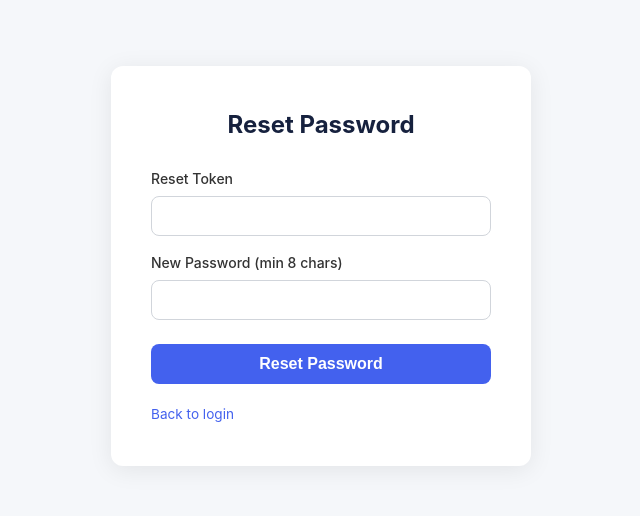
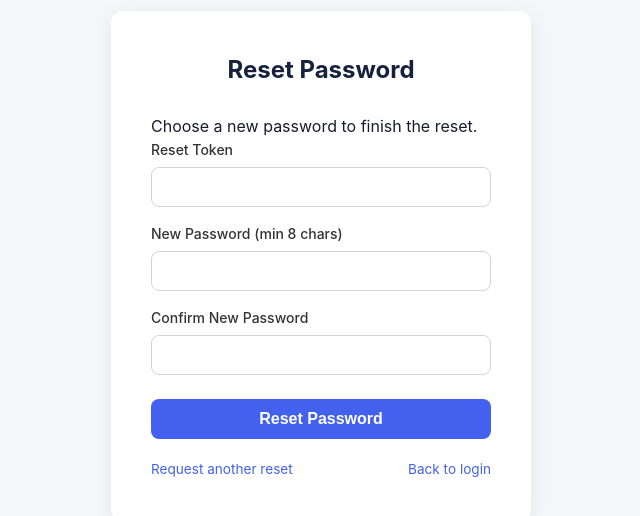
Before and after one commit to M677871/pharmacy-management-system, a React (Vite) app in the folder frontend/: page /auth/reset-password in a window 1280 px wide. Shown: the part 134-650 px from the top of the page, without its empty margins (319-959 px from the left). Built offline with nearby package versions, Linux system fonts and the light colour scheme; no server answers.

Commit message:
Refine frontend reset password components and layout

```diff
--- a/frontend/src/features/auth/pages/ResetPasswordPage.tsx
+++ b/frontend/src/features/auth/pages/ResetPasswordPage.tsx
@@ -1,24 +1,101 @@
-import { useState, type FormEvent } from 'react';
-import { Link, useSearchParams } from 'react-router-dom';
+import { useEffect, useState, type FormEvent } from 'react';
+import { Link, useLocation, useNavigate, useSearchParams } from 'react-router-dom';
+import { AuthLayout } from '../components/AuthLayout';
 import { authService } from '../services/auth.service';
-import { AuthLayout } from '../components/AuthLayout';
+import type { PasswordResetMode } from '../types/auth.types';
+import {
+  clearPasswordResetContext,
+  readPasswordResetContext,
+  type PasswordResetContext,
+} from '../utils/passwordResetContext';
+
+interface ResetPasswordLocationState {
+  resetContext?: PasswordResetContext;
+}
+
+function getInitialResetState(
+  searchParams: URLSearchParams,
+  resetContext: PasswordResetContext | null,
+) {
+  const tokenFromUrl = searchParams.get('token') ?? '';
+  const emailFromUrl = searchParams.get('email') ?? '';
+  const modeFromUrl = searchParams.get('mode');
+  const mode: PasswordResetMode =
+    tokenFromUrl || modeFromUrl === 'link'
+      ? 'link'
+      : modeFromUrl === 'otp' || resetContext?.mode === 'otp'
+        ? 'otp'
+        : 'link';
+
+  return {
+    mode,
+    token: mode === 'link' ? tokenFromUrl : resetContext?.resetCode ?? '',
+    email: emailFromUrl || resetContext?.email || '',
+    message: resetContext?.message ?? '',
+    expiresInMinutes: resetContext?.expiresInMinutes ?? null,
+    helperCode: resetContext?.resetCode ?? '',
+  };
+}
 
 export function ResetPasswordPage() {
+  const navigate = useNavigate();
+  const location = useLocation();
   const [searchParams] = useSearchParams();
-  const [token, setToken] = useState(searchParams.get('token') || '');
+  const locationState = location.state as ResetPasswordLocationState | null;
+  const resetContext = locationState?.resetContext ?? readPasswordResetContext();
+  const initialState = getInitialResetState(searchParams, resetContext);
+  const [mode] = useState<PasswordResetMode>(initialState.mode);
+  const [email, setEmail] = useState(initialState.email);
+  const [token, setToken] = useState('');
   const [newPassword, setNewPassword] = useState('');
-  const [message, setMessage] = useState('');
+  const [confirmPassword, setConfirmPassword] = useState('');
+  const [message, setMessage] = useState(initialState.message);
   const [error, setError] = useState('');
   const [loading, setLoading] = useState(false);
+  const [expiresInMinutes] = useState<number | null>(initialState.expiresInMinutes);
+  const hasTokenFromUrl = Boolean(searchParams.get('token'));
+
+  useEffect(() => {
+    if (mode === 'link' && hasTokenFromUrl) {
+      clearPasswordResetContext();
+    }
+  }, [hasTokenFromUrl, mode]);
+
+  useEffect(() => {
+    if (!message.toLowerCase().includes('successful')) {
+      return;
+    }
+
+    const timeoutId = window.setTimeout(() => {
+      navigate('/auth/login');
+    }, 1600);
+
+    return () => window.clearTimeout(timeoutId);
+  }, [message, navigate]);
 
   const handleSubmit = async (e: FormEvent) => {
     e.preventDefault();
     setError('');
     setMessage('');
+
+    if (newPassword !== confirmPassword) {
+      setError('Passwords do not match');
+      return;
+    }
+
     setLoading(true);
     try {
-      const result = await authService.resetPassword(token, newPassword);
+      const result = await authService.resetPassword({
+        email: mode === 'otp' ? email.trim().toLowerCase() : undefined,
+        token: token.trim(),
+        newPassword,
+      });
+
+      clearPasswordResetContext();
       setMessage(result.message);
+      setToken('');
+      setConfirmPassword('');
+      setNewPassword('');
     } catch (err: any) {
       setError(err.response?.data?.message || 'Reset failed');
     } finally {
@@ -26,21 +103,64 @@ export function ResetPasswordPage() {
     }
   };
 
+  const heading =
+    mode === 'otp' ? 'Enter your verification code and new password.' : 'Choose a new password to finish the reset.';
+  const showTokenInput = mode === 'otp' || !hasTokenFromUrl;
+
   return (
     <AuthLayout title="Reset Password">
+      <p className="auth-copy">{heading}</p>
+
+      {mode === 'otp' && (
+        <div className="auth-info-card">
+          <p>
+            We sent a verification code to <strong>{email || 'your email'}</strong>.
+          </p>
+          {expiresInMinutes && (
+            <p>The code expires in about {expiresInMinutes} minutes.</p>
+          )}
+        </div>
+      )}
+
+      {mode === 'link' && hasTokenFromUrl && (
+        <div className="success-message">
+          Your reset link is ready. Enter a new password to continue.
+        </div>
+      )}
+
       <form onSubmit={handleSubmit}>
         {error && <div className="error-message">{error}</div>}
         {message && <div className="success-message">{message}</div>}
+
+        {mode === 'otp' && (
           <div className="form-group">
-          <label htmlFor="token">Reset Token</label>
+            <label htmlFor="email">Email</label>
+            <input
+              id="email"
+              type="email"
+              value={email}
+              onChange={(e) => setEmail(e.target.value)}
+              required
+            />
+          </div>
+        )}
+
+        {showTokenInput && (
+          <div className="form-group">
+            <label htmlFor="token">
+              {mode === 'otp' ? 'Verification Code' : 'Reset Token'}
+            </label>
             <input
               id="token"
               type="text"
+              inputMode={mode === 'otp' ? 'numeric' : 'text'}
               value={token}
               onChange={(e) => setToken(e.target.value)}
               required
             />
           </div>
+        )}
+
         <div className="form-group">
           <label htmlFor="newPassword">New Password (min 8 chars)</label>
           <input
@@ -52,11 +172,26 @@ export function ResetPasswordPage() {
             required
           />
         </div>
+
+        <div className="form-group">
+          <label htmlFor="confirmPassword">Confirm New Password</label>
+          <input
+            id="confirmPassword"
+            type="password"
+            value={confirmPassword}
+            onChange={(e) => setConfirmPassword(e.target.value)}
+            minLength={8}
+            required
+          />
+        </div>
+
         <button type="submit" className="btn-primary" disabled={loading}>
           {loading ? 'Resetting…' : 'Reset Password'}
         </button>
       </form>
+
       <div className="auth-links">
+        <Link to="/auth/forgot-password">Request another reset</Link>
         <Link to="/auth/login">Back to login</Link>
       </div>
     </AuthLayout>
```
Lines whose indentation alone changed are shown as unchanged.
